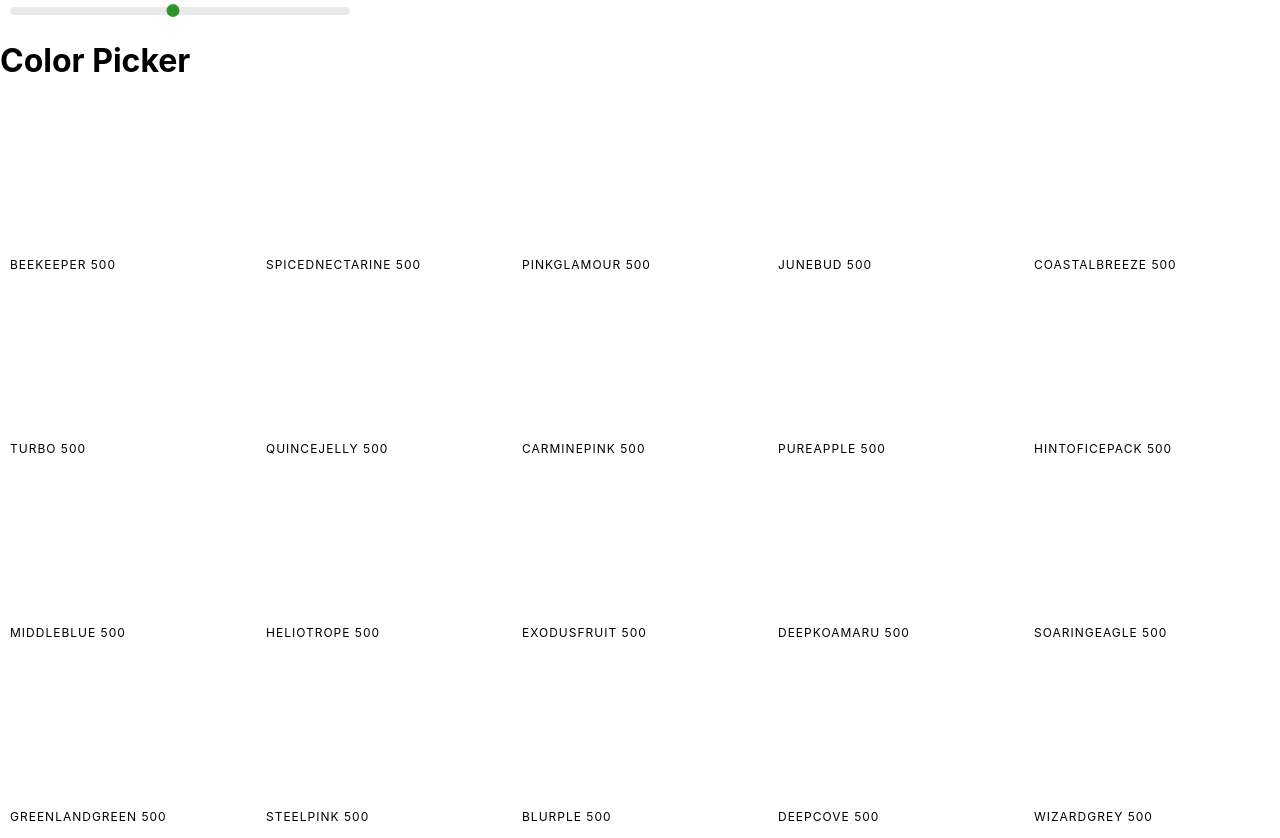
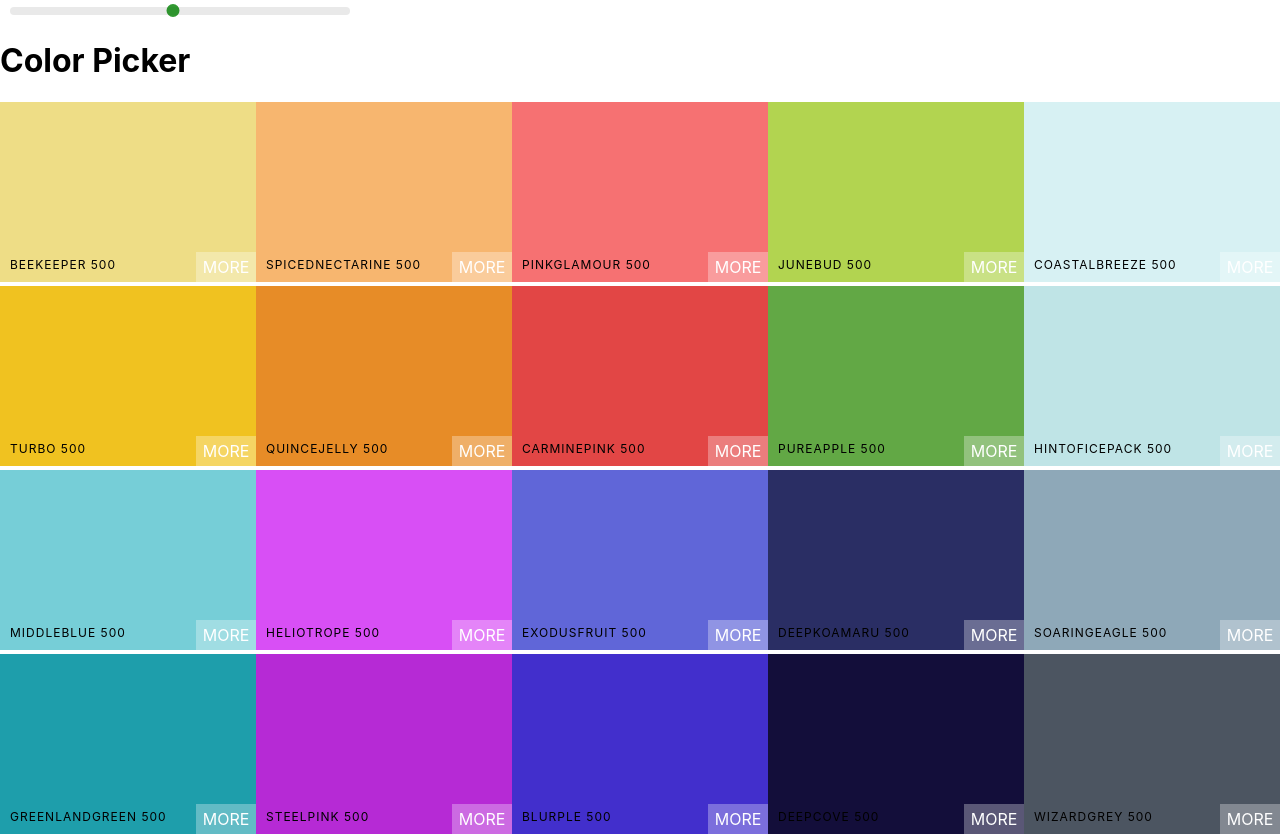
Before and after one commit to Emmanuel-Ingwe/big-color-pjt, a React (Create React App) app: page / in a window 1280 px wide. Built offline with nearby package versions, Linux system fonts and the light colour scheme.

Commit message:
ColorSlider Steps.

```diff
--- a/src/Palette.js
+++ b/src/Palette.js
@@ -17,12 +17,12 @@ class Palette extends Component {
         const { colors } = this.props.palette;
         const { level } = this.state;
         const colorBoxes = colors[level].map(color => (
-            <ColorBox background={color.color} name={color.name} />
+            <ColorBox background={color.hex} name={color.name} />
         ));
         return (
             <div className="Palette">
                 <div className="slider">
-                    <Slider defaultValue={level} min={100} max={900} onAfterChange={this.changeLevel} />
+                    <Slider defaultValue={level} min={100} max={900} step={100} onAfterChange={this.changeLevel} />
                 </div>
                 <h1>Color Picker</h1>
                 <div className="Palette-colors">{colorBoxes}</div>
--- a/src/seedColors.js
+++ b/src/seedColors.js
@@ -118,6 +118,7 @@ export default [
             { name: "CoastalBreeze", color: "#dff9fb" },
             { name: "Turbo", color: "#f9ca24" },
             { name: "QuinceJelly", color: "#f0932b" },
+
             { name: "CarminePink", color: "#eb4d4b" },
             { name: "PureApple", color: "#6ab04c" },
             { name: "HintOfIcePack", color: "#c7ecee" },
```
